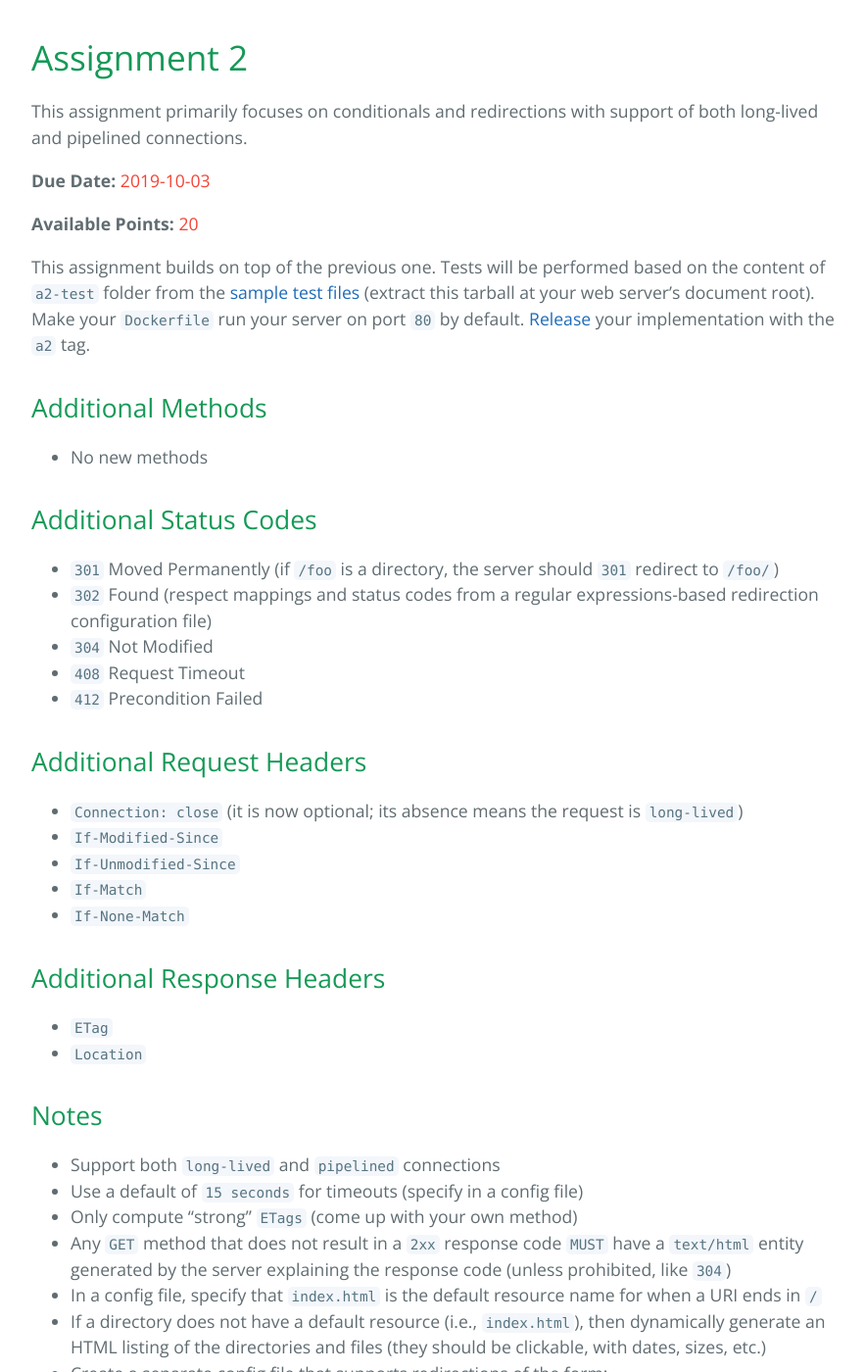
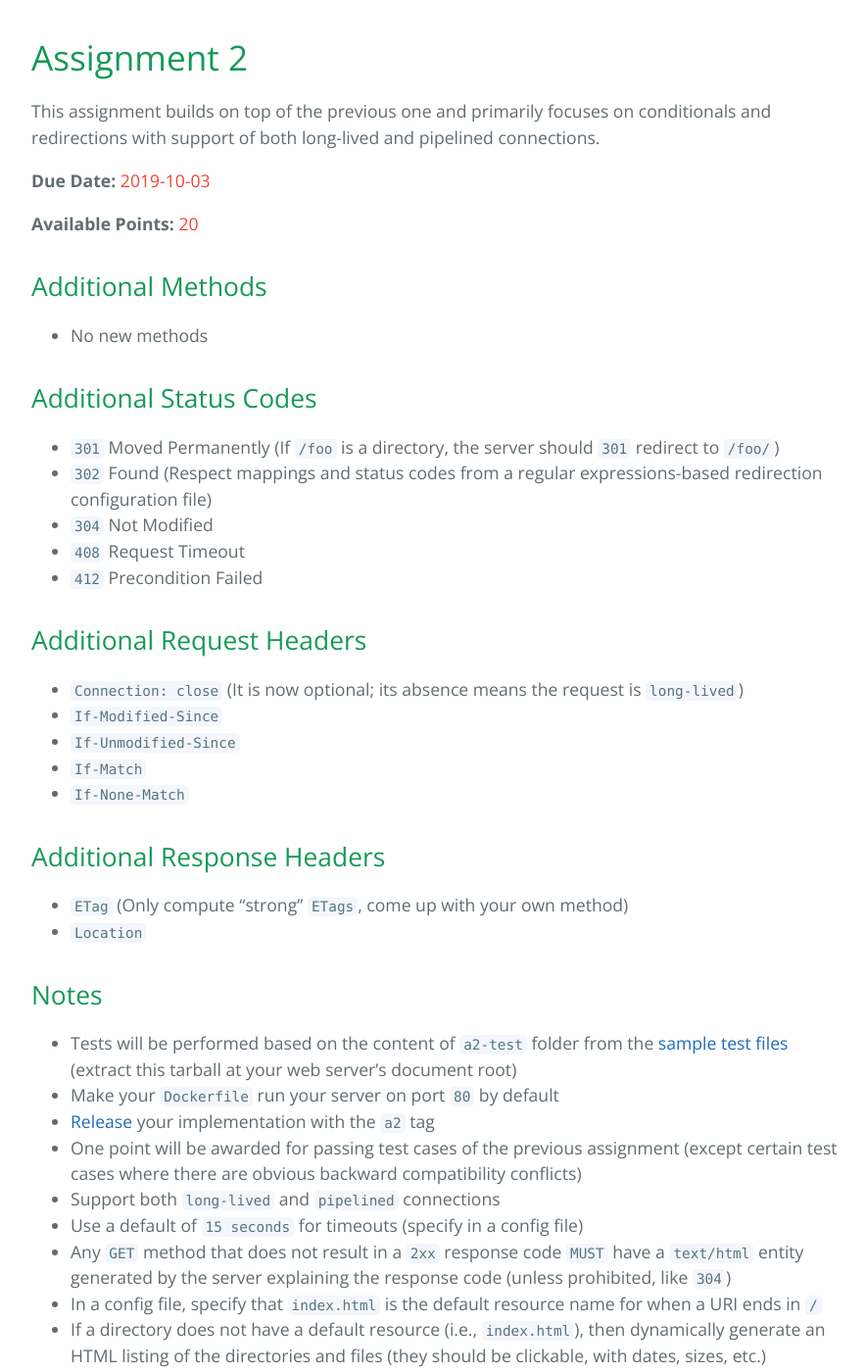
Before and after one commit to cs531-f19/cs531-f19.github.io, a Jekyll site: the page built from assignments/assignment-2.md, in a window 1280 px wide and 1400 px high, scrolled down 255 px. Shown: the whole window at 98% size, without its empty margins (192-1075 px from the left). Built offline with Jekyll 4.4.1, drawn with Linux system fonts in a browser that asks for light colours; the repository's description, which GitHub fills in, is left out.

Commit message:
Move repeated notes to the Notes section

```diff
--- a/_data/assignments.yml
+++ b/_data/assignments.yml
@@ -25,7 +25,7 @@
   points: 20
   featured: true
 - title: Assignment 2
-  description: This assignment primarily focuses on conditionals and redirections with support of both long-lived and pipelined connections.
+  description: This assignment builds on top of the previous one and primarily focuses on conditionals and redirections with support of both long-lived and pipelined connections.
   date: 2019-10-03
   points: 20
 - title: Assignment 3
--- a/assignments/assignment-2.md
+++ b/assignments/assignment-2.md
@@ -1,11 +1,6 @@
 ---
 title: Assignment 2
 ---
-
-This assignment builds on top of the previous one.
-Tests will be performed based on the content of `a2-test` folder from the [sample test files](https://raw.githubusercontent.com/ibnesayeed/webserver-tester/master/sample/cs531-test-files.tar.gz) (extract this tarball at your web server's document root).
-Make your `Dockerfile` run your server on port `80` by default.
-[Release](https://help.github.com/en/articles/creating-releases) your implementation with the `a2` tag.
 
 ## Additional Methods
 
@@ -13,15 +8,15 @@ Make your `Dockerfile` run your server on port `80` by default.
 
 ## Additional Status Codes
 
-* `301` Moved Permanently (if `/foo` is a directory, the server should `301` redirect to `/foo/`)
-* `302` Found (respect mappings and status codes from a regular expressions-based redirection configuration file)
+* `301` Moved Permanently (If `/foo` is a directory, the server should `301` redirect to `/foo/`)
+* `302` Found (Respect mappings and status codes from a regular expressions-based redirection configuration file)
 * `304` Not Modified
 * `408` Request Timeout
 * `412` Precondition Failed
 
 ## Additional Request Headers
 
-* `Connection: close` (it is now optional; its absence means the request is `long-lived`)
+* `Connection: close` (It is now optional; its absence means the request is `long-lived`)
 * `If-Modified-Since`
 * `If-Unmodified-Since`
 * `If-Match`
@@ -29,14 +24,17 @@ Make your `Dockerfile` run your server on port `80` by default.
 
 ## Additional Response Headers
 
-* `ETag`
+* `ETag` (Only compute "strong" `ETags`, come up with your own method)
 * `Location`
 
 ## Notes
 
+* Tests will be performed based on the content of `a2-test` folder from the [sample test files](https://raw.githubusercontent.com/ibnesayeed/webserver-tester/master/sample/cs531-test-files.tar.gz) (extract this tarball at your web server's document root)
+* Make your `Dockerfile` run your server on port `80` by default
+* [Release](https://help.github.com/en/articles/creating-releases) your implementation with the `a2` tag
+* One point will be awarded for passing test cases of the previous assignment (except certain test cases where there are obvious backward compatibility conflicts)
 * Support both `long-lived` and `pipelined` connections
 * Use a default of `15 seconds` for timeouts (specify in a config file)
-* Only compute "strong" `ETags` (come up with your own method)
 * Any `GET` method that does not result in a `2xx` response code `MUST` have a `text/html` entity generated by the server explaining the response code (unless prohibited, like `304`)
 * In a config file, specify that `index.html` is the default resource name for when a URI ends in `/`
 * If a directory does not have a default resource (i.e., `index.html`), then dynamically generate an HTML listing of the directories and files (they should be clickable, with dates, sizes, etc.)
```
Also changed, not shown: assignments/assignment-1.md (+3 -4 lines).
